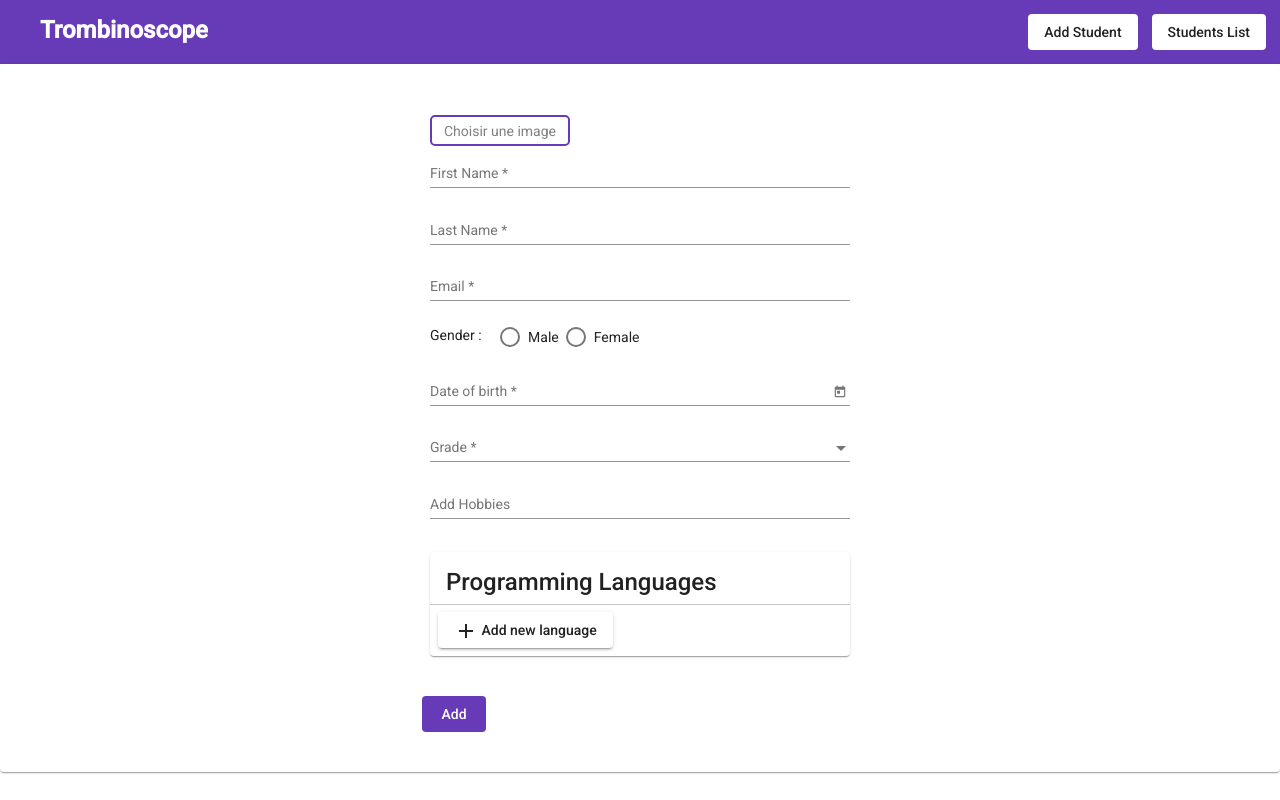
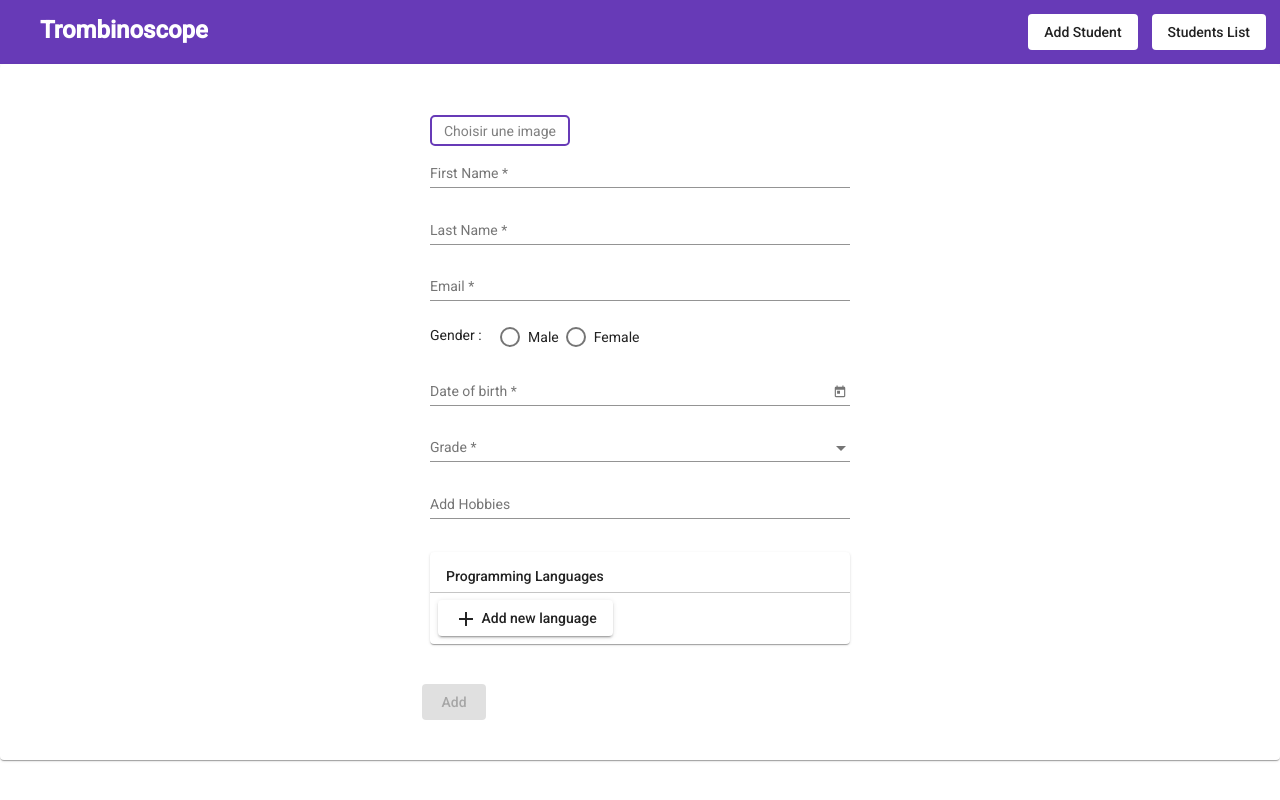
Before and after one commit to Sid-Djilali-Saiah/AngularForm, an Angular app in the folder angutromb/: page /home in a window 1280 px wide. Both pictures are taken after a click on the button "Add Student". Built offline with nearby package versions, Linux system fonts and the light colour scheme.

Commit message:
font size "programming languages", re add form validator

```diff
--- a/angutromb/src/app/form/form.component.html
+++ b/angutromb/src/app/form/form.component.html
@@ -136,7 +136,7 @@
       <br />
       <!-- Start form units array with first row must and dynamically add more -->
       <mat-card formArrayName="languages">
-        <mat-card-title>Programming Languages</mat-card-title>
+        <mat-card-title style="font-size: 14px;">Programming Languages</mat-card-title>
         <mat-divider></mat-divider>
 
         <!-- loop throught units -->
@@ -197,8 +197,8 @@
     </mat-card-content>
 
     <mat-card-actions>
-      <!--[disabled]="!myForm.valid"-->
-      <button type="submit" mat-flat-button color="primary">
+
+      <button type="submit" mat-flat-button color="primary" [disabled]="!myForm.valid">
         Add
       </button>
     </mat-card-actions>
```
